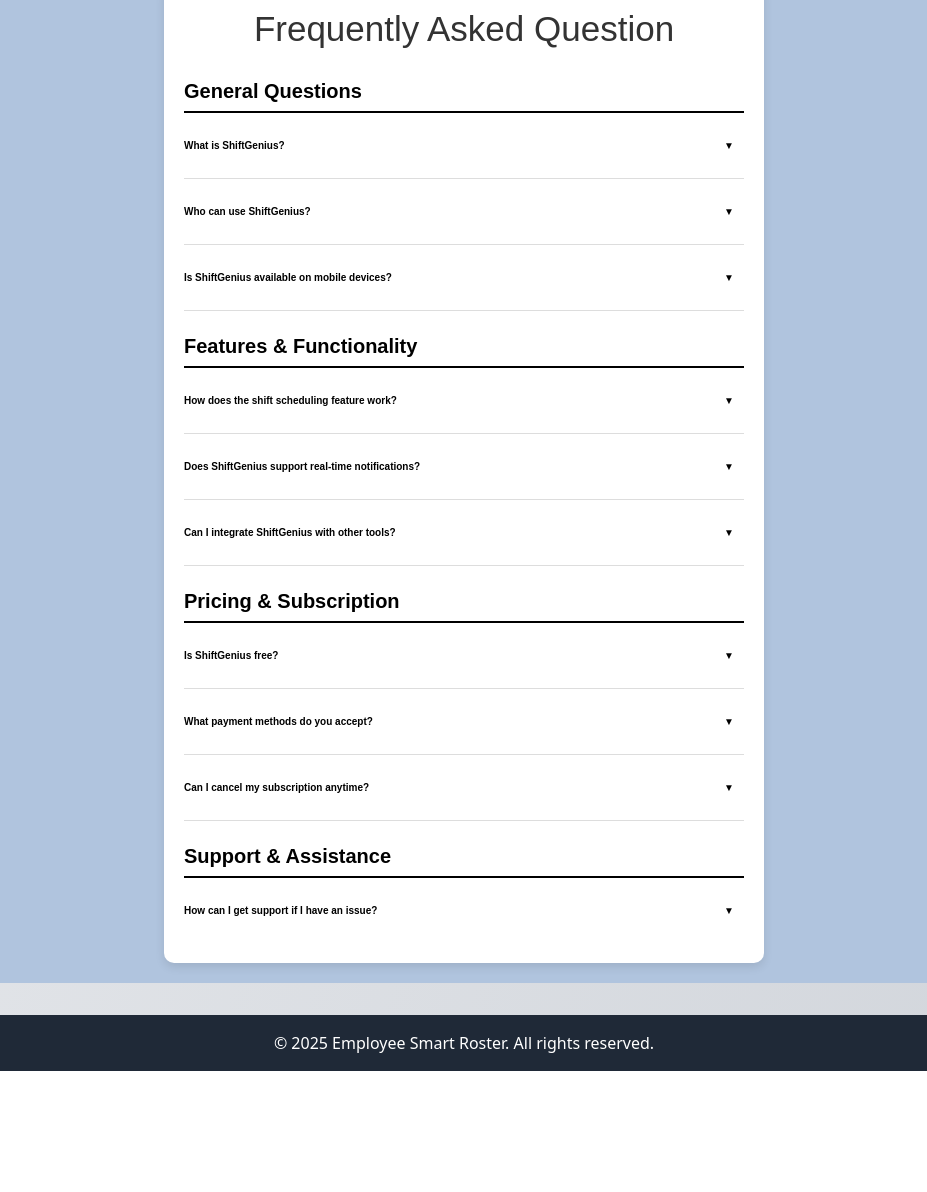
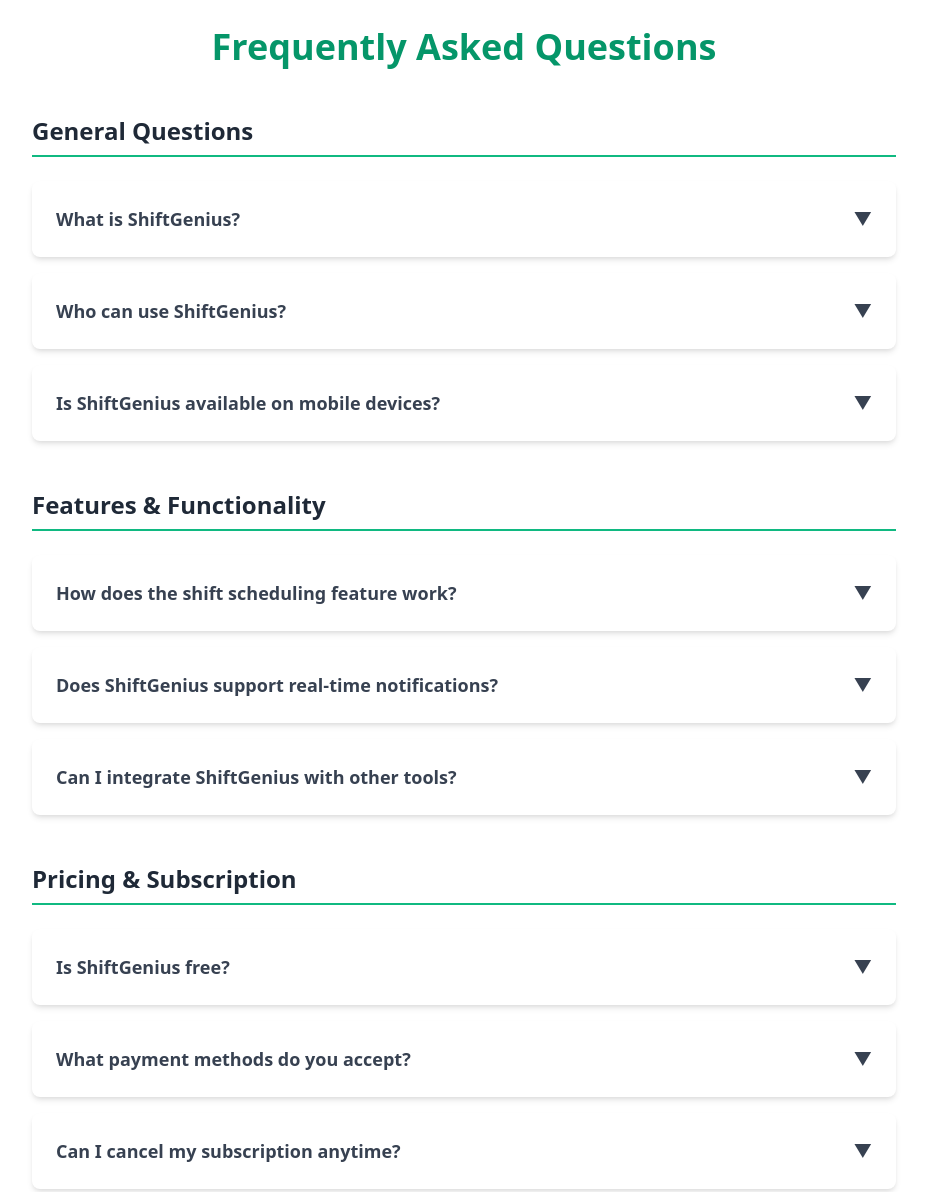
Before and after one commit to J333f/ShiftGenius, a plain HTML site: page index.html in a window 1280 px wide. Shown: the part 2290-3482 px from the top of the page, without its empty margins (176-1103 px from the left). Before the commit the page ends 3361 px from the top, so only its background shows below. Drawn offline with nearby package versions, Linux system fonts and the light colour scheme.

Commit message:
Update index.html

```diff
--- a/index.html
+++ b/index.html
@@ -9,127 +9,14 @@
   <!-- Logo in the head (not visible on the page) -->
   <link rel="icon" href="logo.JPG" type="image/jpeg">
   <style>
-        .faq-section {
-            box-sizing: border-box;
-            font-family: 'Arial', sans-serif;
-            background-color: lightsteelblue;
-            margin:0;
-            padding: 20px;
-            display: flex;
-            justify-content: center;
-            align-items: flex-start;
-            min-height: 100vh;
-        }
-        .faq-container {
-            width: 100%;
-            max-width: 600px;
-            background: #fff;
-            padding: 20px;
-            border-radius: 10px;
-            box-shadow: 0px 4px 10px rgba(0, 0, 0, 0.1);
-        }
-        h2 {
-            font-size: 35px;
-            text-align: center;
-            color: #333;
-            margin-bottom: 20px;
-        }
-        .faq-category {
-            font-size: 20px;
-            font-weight: bold;
-            color: black;
-            margin-top: 20px;
-            border-bottom: 2px solid black;
-            padding-bottom: 5px;
-        }
-
-        .faq-item {
-            border-bottom: 1px solid #ddd;
-            padding: 15px 0;
-        }
-
-        .faq-item:last-child {
-            border-bottom: none;
-        }
-
-        .question {
-            font-weight: bold;
-            cursor: pointer;
-            color: black;
-            display: flex;
-            justify-content: space-between;
-            align-items: center;
-            font-size: 10px;
-            transition: color 0.3s ease;
-            padding: 10px;
-            padding-left: 0;
-
-        }
-
-        .question:hover {
-            color: #0056b3;
-        }
-
-        .answer {
-            display: none;
-            margin-top: 10px;
-            color: #555;
-            font-size: 16px;
-            transition: all 1s ease-in-out;
-            padding: 0 10px;
-            padding-left: 0;
-        }
-
-        .faq-item.active .answer {
-            display: block;
-            animation: fadeIn 0.3s ease-in-out;
-        }
-
-        .icon {
-            transition: transform 0.5s ease;
-        }
-
     .faq-item.active .icon {
       transform: rotate(180deg);
     }
-
-        @keyframes fadeIn {
-            from {
-                opacity: 0;
-                transform: translateY(-5px);
+    .faq-item .answer {
+      display: none;
     }
-            to {
-                opacity: 1;
-                transform: translateY(0);
-            }
-        }
-
-        /* Responsive Design */
-        @media (max-width: 768px) {
-            body {
-                padding: 10px;
-            }
-            .faq-container {
-                padding: 15px;
-            }
-            .question {
-                font-size: 16px;
-            }
-            .answer {
-                font-size: 14px;
-            }
-        }
-
-        @media (max-width: 480px) {
-            .faq-container {
-                padding: 10px;
-            }
-            .question {
-                font-size: 15px;
-            }
-            .answer {
-                font-size: 13px;
-            }
+    .faq-item.active .answer {
+      display: block;
     }
   </style>
 </head>
@@ -255,70 +142,99 @@
     </div>
   </section>
 
-<section class="faq-section">
-    <div class="faq-container">
-        <h2>Frequently Asked Question</h2>
+  <!-- FAQ Section -->
+  <section class="faq-section bg-white py-16">
+    <div class="faq-container max-w-4xl mx-auto px-4">
+        <h2 class="text-4xl font-bold text-center text-green-600 mb-12">Frequently Asked Questions</h2>
 
-        <div class="faq-category">General Questions</div>
+        <div class="faq-category text-2xl font-bold text-gray-800 mb-6 border-b-2 border-green-500 pb-2">General Questions</div>
 
-        <div class="faq-item" onclick="toggleAnswer(this)">
-            <p class="question">What is ShiftGenius? <span class="icon">▼</span></p>
-            <p class="answer">ShiftGenius is a smart, cloud-based workforce management platform designed to help businesses efficiently schedule shifts, track employee attendance, and streamline workforce operations.</p>
+        <div class="faq-item bg-white rounded-lg shadow-md mb-4 transition-all duration-300 hover:shadow-lg" onclick="toggleAnswer(this)">
+            <p class="question flex justify-between items-center p-6 text-lg font-semibold text-gray-700 cursor-pointer">
+                What is ShiftGenius?
+                <span class="icon transform transition-transform duration-300">▼</span>
+            </p>
+            <p class="answer hidden px-6 pb-6 text-gray-600">ShiftGenius is a smart, cloud-based workforce management platform designed to help businesses efficiently schedule shifts, track employee attendance, and streamline workforce operations.</p>
         </div>
 
-        <div class="faq-item" onclick="toggleAnswer(this)">
-            <p class="question">Who can use ShiftGenius? <span class="icon">▼</span></p>
-            <p class="answer">ShiftGenius is designed for businesses of all sizes, including retail stores, restaurants, healthcare providers, and corporate offices that need to manage employee schedules.</p>
+        <div class="faq-item bg-white rounded-lg shadow-md mb-4 transition-all duration-300 hover:shadow-lg" onclick="toggleAnswer(this)">
+            <p class="question flex justify-between items-center p-6 text-lg font-semibold text-gray-700 cursor-pointer">
+                Who can use ShiftGenius?
+                <span class="icon transform transition-transform duration-300">▼</span>
+            </p>
+            <p class="answer hidden px-6 pb-6 text-gray-600">ShiftGenius is designed for businesses of all sizes, including retail stores, restaurants, healthcare providers, and corporate offices that need to manage employee schedules.</p>
         </div>
 
-        <div class="faq-item" onclick="toggleAnswer(this)">
-            <p class="question">Is ShiftGenius available on mobile devices? <span class="icon">▼</span></p>
-            <p class="answer">Yes! ShiftGenius is accessible on desktop, tablet, and mobile devices, ensuring you can manage schedules and track attendance anytime, anywhere.</p>
+        <div class="faq-item bg-white rounded-lg shadow-md mb-4 transition-all duration-300 hover:shadow-lg" onclick="toggleAnswer(this)">
+            <p class="question flex justify-between items-center p-6 text-lg font-semibold text-gray-700 cursor-pointer">
+                Is ShiftGenius available on mobile devices?
+                <span class="icon transform transition-transform duration-300">▼</span>
+            </p>
+            <p class="answer hidden px-6 pb-6 text-gray-600">Yes! ShiftGenius is accessible on desktop, tablet, and mobile devices, ensuring you can manage schedules and track attendance anytime, anywhere.</p>
         </div>
 
-        <div class="faq-category">Features & Functionality</div>
+        <div class="faq-category text-2xl font-bold text-gray-800 mb-6 border-b-2 border-green-500 pb-2 mt-12">Features & Functionality</div>
 
-        <div class="faq-item" onclick="toggleAnswer(this)">
-            <p class="question">How does the shift scheduling feature work? <span class="icon">▼</span></p>
-            <p class="answer">Our intuitive scheduling system allows managers to create, edit, and publish shifts in real-time. Employees can also view their schedules, swap shifts (with manager approval), and receive updates.</p>
+        <div class="faq-item bg-white rounded-lg shadow-md mb-4 transition-all duration-300 hover:shadow-lg" onclick="toggleAnswer(this)">
+            <p class="question flex justify-between items-center p-6 text-lg font-semibold text-gray-700 cursor-pointer">
+                How does the shift scheduling feature work?
+                <span class="icon transform transition-transform duration-300">▼</span>
+            </p>
+            <p class="answer hidden px-6 pb-6 text-gray-600">Our intuitive scheduling system allows managers to create, edit, and publish shifts in real-time. Employees can also view their schedules, swap shifts (with manager approval), and receive updates.</p>
         </div>
 
-        <div class="faq-item" onclick="toggleAnswer(this)">
-            <p class="question">Does ShiftGenius support real-time notifications? <span class="icon">▼</span></p>
-            <p class="answer">Absolutely! Employees and managers receive instant notifications for shift updates, approvals, reminders, and urgent changes.</p>
+        <div class="faq-item bg-white rounded-lg shadow-md mb-4 transition-all duration-300 hover:shadow-lg" onclick="toggleAnswer(this)">
+            <p class="question flex justify-between items-center p-6 text-lg font-semibold text-gray-700 cursor-pointer">
+                Does ShiftGenius support real-time notifications?
+                <span class="icon transform transition-transform duration-300">▼</span>
+            </p>
+            <p class="answer hidden px-6 pb-6 text-gray-600">Absolutely! Employees and managers receive instant notifications for shift updates, approvals, reminders, and urgent changes.</p>
         </div>
 
-        <div class="faq-item" onclick="toggleAnswer(this)">
-            <p class="question">Can I integrate ShiftGenius with other tools? <span class="icon">▼</span></p>
-            <p class="answer">Yes, ShiftGenius supports integration with payroll systems, communication tools, and third-party HR platforms.</p>
+        <div class="faq-item bg-white rounded-lg shadow-md mb-4 transition-all duration-300 hover:shadow-lg" onclick="toggleAnswer(this)">
+            <p class="question flex justify-between items-center p-6 text-lg font-semibold text-gray-700 cursor-pointer">
+                Can I integrate ShiftGenius with other tools?
+                <span class="icon transform transition-transform duration-300">▼</span>
+            </p>
+            <p class="answer hidden px-6 pb-6 text-gray-600">Yes, ShiftGenius supports integration with payroll systems, communication tools, and third-party HR platforms.</p>
         </div>
 
-        <div class="faq-category">Pricing & Subscription</div>
+        <div class="faq-category text-2xl font-bold text-gray-800 mb-6 border-b-2 border-green-500 pb-2 mt-12">Pricing & Subscription</div>
 
-        <div class="faq-item" onclick="toggleAnswer(this)">
-            <p class="question">Is ShiftGenius free? <span class="icon">▼</span></p>
-            <p class="answer">ShiftGenius offers a free trial with basic features. We have different subscription plans depending on your business size and needs.</p>
+        <div class="faq-item bg-white rounded-lg shadow-md mb-4 transition-all duration-300 hover:shadow-lg" onclick="toggleAnswer(this)">
+            <p class="question flex justify-between items-center p-6 text-lg font-semibold text-gray-700 cursor-pointer">
+                Is ShiftGenius free?
+                <span class="icon transform transition-transform duration-300">▼</span>
+            </p>
+            <p class="answer hidden px-6 pb-6 text-gray-600">ShiftGenius offers a free trial with basic features. We have different subscription plans depending on your business size and needs.</p>
         </div>
 
-        <div class="faq-item" onclick="toggleAnswer(this)">
-            <p class="question">What payment methods do you accept? <span class="icon">▼</span></p>
-            <p class="answer">We accept credit cards, PayPal, and bank transfers for monthly or yearly subscriptions.</p>
+        <div class="faq-item bg-white rounded-lg shadow-md mb-4 transition-all duration-300 hover:shadow-lg" onclick="toggleAnswer(this)">
+            <p class="question flex justify-between items-center p-6 text-lg font-semibold text-gray-700 cursor-pointer">
+                What payment methods do you accept?
+                <span class="icon transform transition-transform duration-300">▼</span>
+            </p>
+            <p class="answer hidden px-6 pb-6 text-gray-600">We accept credit cards, PayPal, and bank transfers for monthly or yearly subscriptions.</p>
         </div>
 
-        <div class="faq-item" onclick="toggleAnswer(this)">
-            <p class="question">Can I cancel my subscription anytime? <span class="icon">▼</span></p>
-            <p class="answer">Yes, you can cancel your subscription at any time. However, refunds are subject to our cancellation policy.</p>
+        <div class="faq-item bg-white rounded-lg shadow-md mb-4 transition-all duration-300 hover:shadow-lg" onclick="toggleAnswer(this)">
+            <p class="question flex justify-between items-center p-6 text-lg font-semibold text-gray-700 cursor-pointer">
+                Can I cancel my subscription anytime?
+                <span class="icon transform transition-transform duration-300">▼</span>
+            </p>
+            <p class="answer hidden px-6 pb-6 text-gray-600">Yes, you can cancel your subscription at any time. However, refunds are subject to our cancellation policy.</p>
         </div>
 
-        <div class="faq-category">Support & Assistance</div>
+        <div class="faq-category text-2xl font-bold text-gray-800 mb-6 border-b-2 border-green-500 pb-2 mt-12">Support & Assistance</div>
 
-        <div class="faq-item" onclick="toggleAnswer(this)">
-            <p class="question">How can I get support if I have an issue? <span class="icon">▼</span></p>
-            <p class="answer">You can reach out to our support team via email, live chat, or phone. We also have a help center with tutorials and guides.</p>
+        <div class="faq-item bg-white rounded-lg shadow-md mb-4 transition-all duration-300 hover:shadow-lg" onclick="toggleAnswer(this)">
+            <p class="question flex justify-between items-center p-6 text-lg font-semibold text-gray-700 cursor-pointer">
+                How can I get support if I have an issue?
+                <span class="icon transform transition-transform duration-300">▼</span>
+            </p>
+            <p class="answer hidden px-6 pb-6 text-gray-600">You can reach out to our support team via email, live chat, or phone. We also have a help center with tutorials and guides.</p>
         </div>
-
     </div>
-
   </section>
 
   <footer class="bg-gray-800 text-white p-4 text-center mt-8">
@@ -349,15 +265,6 @@
     gsap.from('nav', { duration: 1, y: -50, opacity: 0, ease: 'power2.out' });
     gsap.from('header h1', { duration: 1.2, scale: 0.8, opacity: 0, ease: 'elastic.out(1, 0.3)' });
     gsap.from('section', { duration: 1, y: 100, opacity: 0, stagger: 0.2 });
-
-    // function toggleAnswer(id) {
-    //     var answer = document.getElementById(id);
-    //     if (answer.style.display === "none" || answer.style.display === "") {
-    //         answer.style.display = "block";
-    //     } else {
-    //         answer.style.display = "none";
-    //     }
-    // }
 
     function toggleAnswer(faqItem) {
         faqItem.classList.toggle('active');
```
Lines whose indentation alone changed are shown as unchanged.
